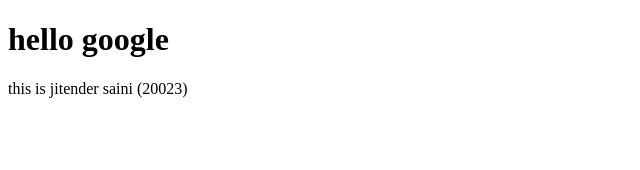
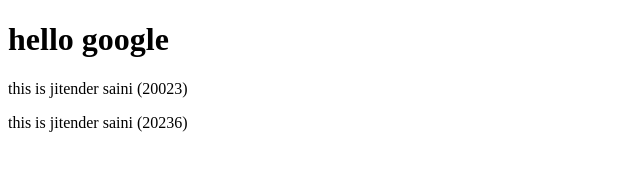
Before and after one commit to jitendersainik2006-ops/localman-, a plain HTML site: page index.html in a window 1280 px wide. Shown: the whole page, without its empty margins (0-640 px from the left). Drawn offline with Linux system fonts and the light colour scheme.

Commit message:
add new p

```diff
--- a/index.html
+++ b/index.html
@@ -8,5 +8,6 @@
 <body>
     <h1> hello google</h1>
 <p> this is jitender saini  (20023)</p>
+<p> this is jitender saini  (20236)</p>
 </body>
 </html>
```
